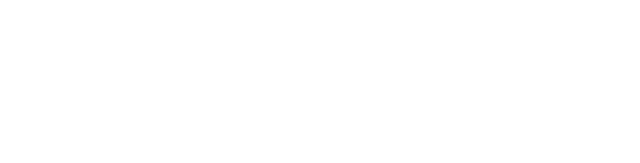
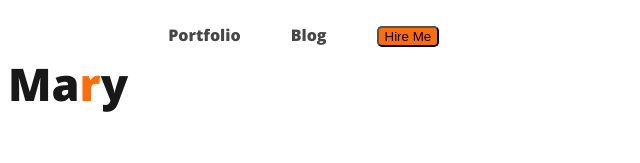
Before and after one commit to arrouf123/webdeveloper-portflolio, a plain HTML site: page index.html in a window 1280 px wide. Shown: the whole page, without its empty margins (0-640 px from the left). Drawn offline with nearby package versions, Linux system fonts and the light colour scheme.

Commit message:
create for nav bar

```diff
--- a/index.html
+++ b/index.html
@@ -1,12 +1,24 @@
 <!DOCTYPE html>
 <html lang="en">
 <head>
+    <link rel="preconnect" href="https://fonts.googleapis.com">
+<link rel="preconnect" href="https://fonts.gstatic.com" crossorigin>
+<link href="https://fonts.googleapis.com/css2?family=Open+Sans:wght@800&display=swap" rel="stylesheet">
+    <link rel="stylesheet" href="style/portflolio.css">
     <meta charset="UTF-8">
     <meta name="viewport" content="width=device-width, initial-scale=1.0">
     <title>MY Web develpoer portfolio</title>
 </head>
 <body>
     <header>
+        <nav>
+            <h3 class="nav-title">Ma<span class="text-primary">r</span>y</h3>
+            <ul>
+                <li><a href="">Portfolio</a></li>
+                <li><a href="">Blog</a></li>
+                <li><button class="btn-primary">Hire Me</button></li>
+            </ul>
+        </nav>
 
     </header>
 
--- /dev/null
+++ b/style/portflolio.css
@@ -0,0 +1,37 @@
+/* common shared style */
+body{
+    font-family: 'Open Sans', sans-serif;
+}
+.text-primary{
+    color: #FD6E0A;
+
+}
+
+
+nav{
+    display: flex;
+}
+.nav-title{
+    color: #181818;
+    font-family: Open Sans;
+    font-size: 45px;
+    font-style: normal;
+    font-weight: 800;
+    line-height: normal;
+}
+nav>ul{
+    display: flex;
+}
+nav li{
+    list-style: none;
+    margin-right: 50px;
+}
+nav a{
+    text-decoration: none;
+    color: #474747;
+}
+.btn-primary{
+    border-radius: 5px;
+    background: #FD6E0A;
+
+}
```
